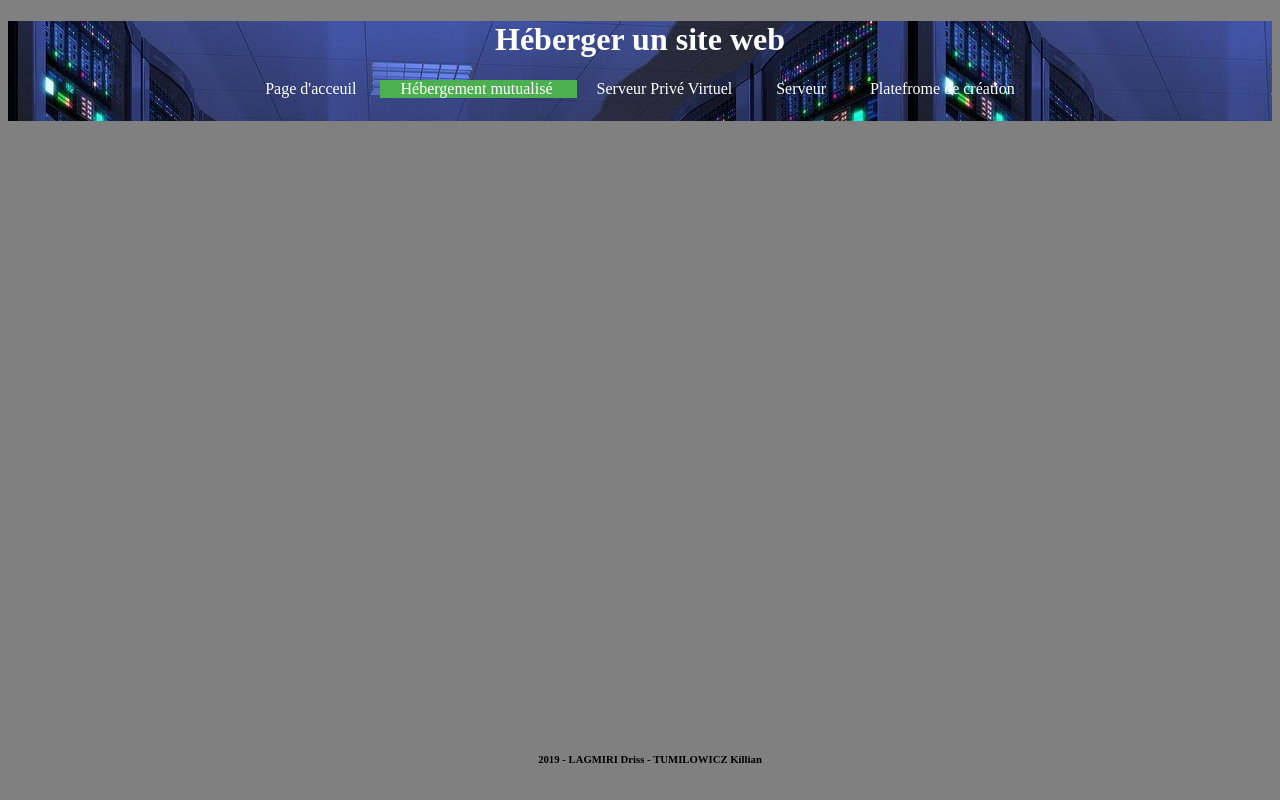
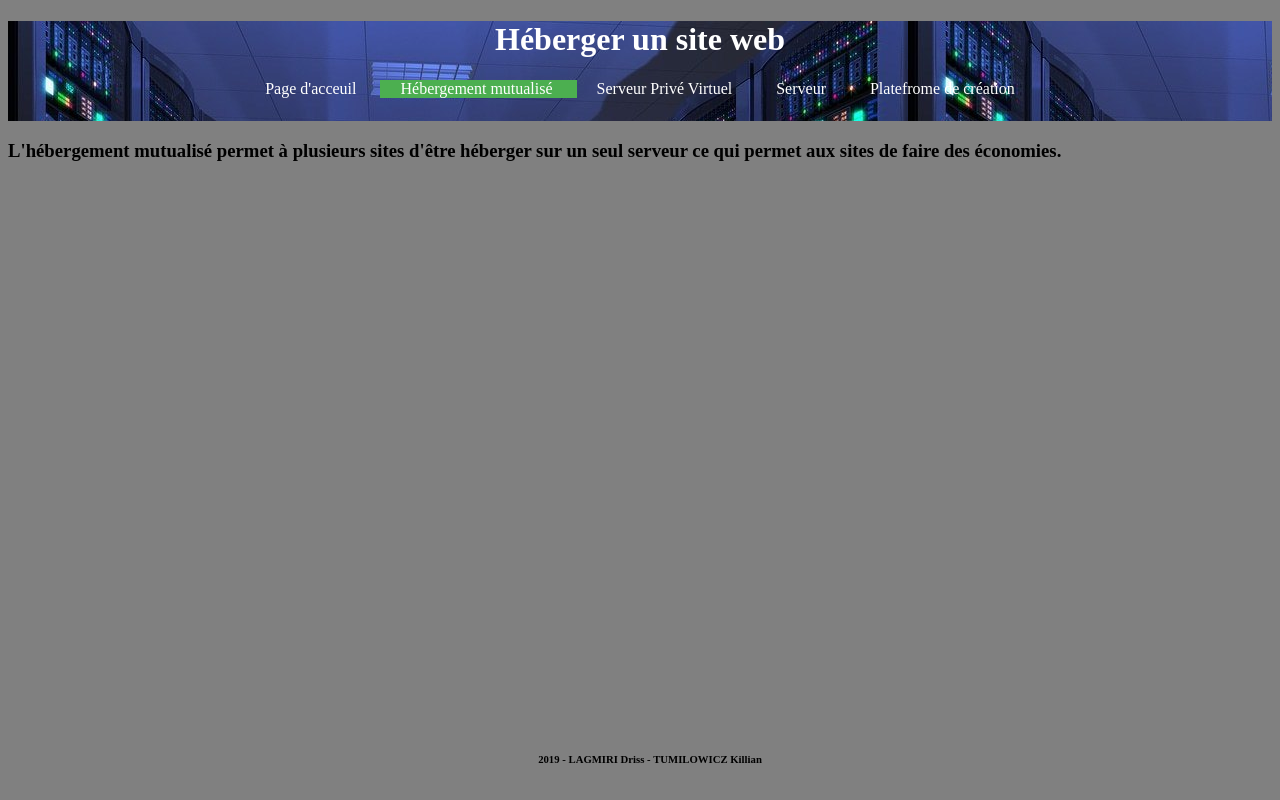
Before and after one commit to KillianT37/Projet-2-DrissL, a plain HTML site: page hebergement.html in a window 1280 px wide. Drawn offline with Linux system fonts and the light colour scheme.

Commit message:
ajouter'

```diff
--- a/hebergement.html
+++ b/hebergement.html
@@ -26,7 +26,7 @@
 	</header>
 
 	<div class="t20">
-	<p> <h3>   </h3>  </div>
+	<p> <h3> L'hébergement mutualisé permet à plusieurs sites d'être héberger sur un seul serveur ce qui permet aux sites de faire des économies.   </h3>  </div>
 
 	<footer>
 	 <h6>2019 - LAGMIRI Driss - TUMILOWICZ Killian </h6>
```
